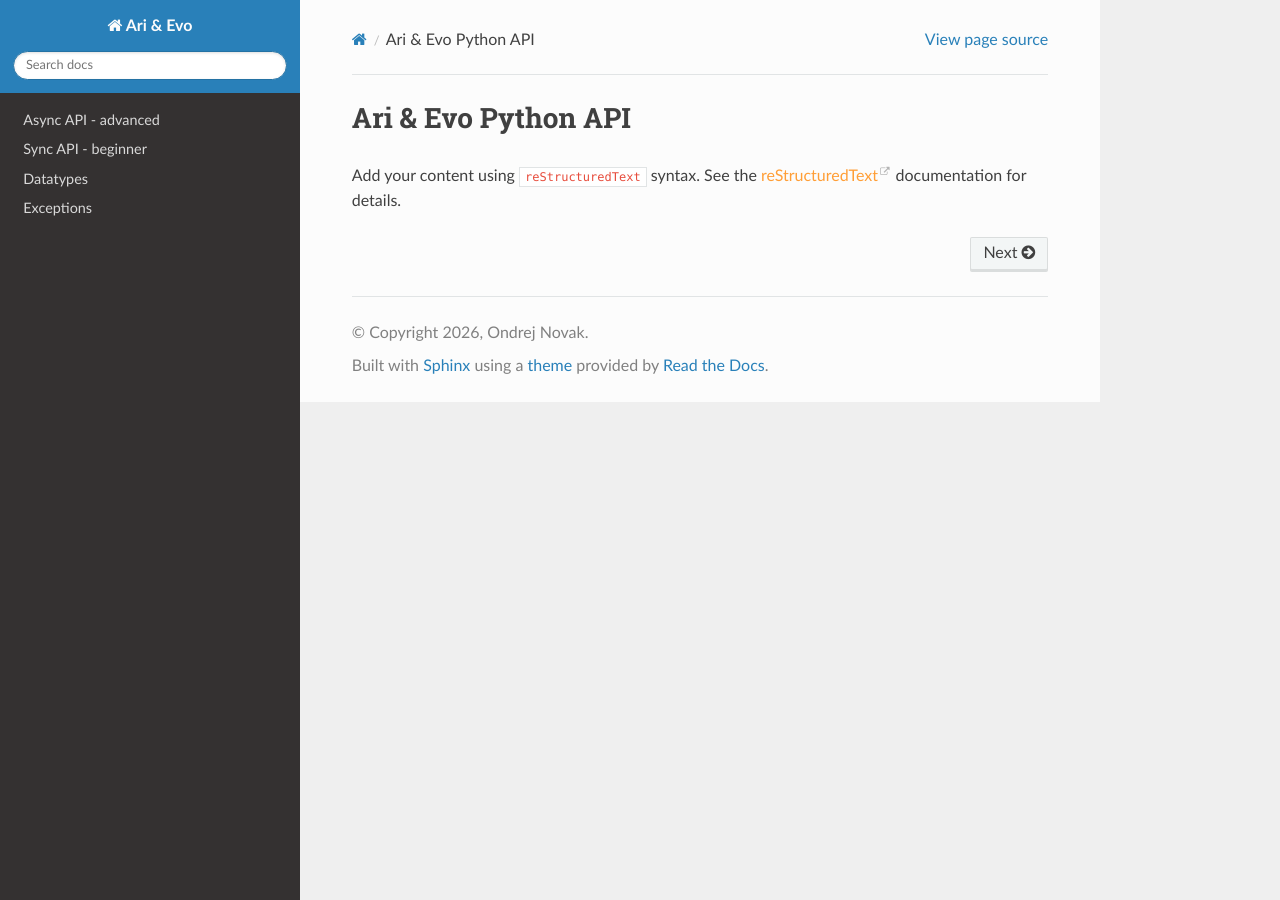
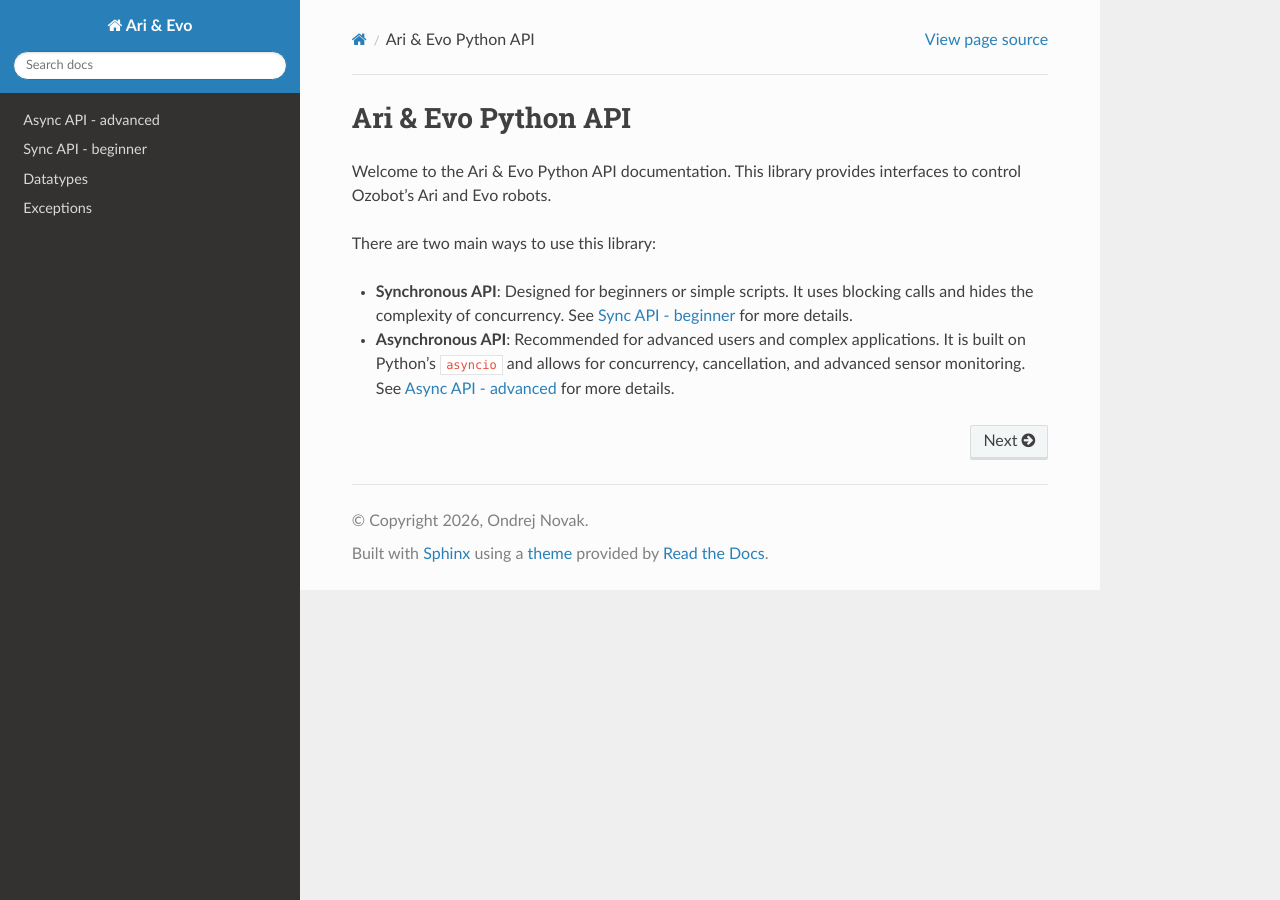
Before and after one commit to ozobot/python-libraries, a Sphinx documentation site: the page built from docs/linefollower/source/index.rst, in a window 1280 px wide. Built offline with Sphinx 7.4.7 and the Read the Docs theme 3.1.0, drawn with Linux system fonts in a browser that asks for light colours.

Commit message:
add docs introduction

```diff
--- a/docs/linefollower/source/index.rst
+++ b/docs/linefollower/source/index.rst
@@ -6,6 +6,9 @@
 Ari & Evo Python API
 ====================
 
-Add your content using ``reStructuredText`` syntax. See the
-`reStructuredText <https://www.sphinx-doc.org/en/master/usage/restructuredtext/index.html>`_
-documentation for details.
+Welcome to the Ari & Evo Python API documentation. This library provides interfaces to control Ozobot's Ari and Evo robots.
+
+There are two main ways to use this library:
+
+*   **Synchronous API**: Designed for beginners or simple scripts. It uses blocking calls and hides the complexity of concurrency. See :ref:`sync_evo` for more details.
+*   **Asynchronous API**: Recommended for advanced users and complex applications. It is built on Python's ``asyncio`` and allows for concurrency, cancellation, and advanced sensor monitoring. See :ref:`async_evo` for more details.
```
